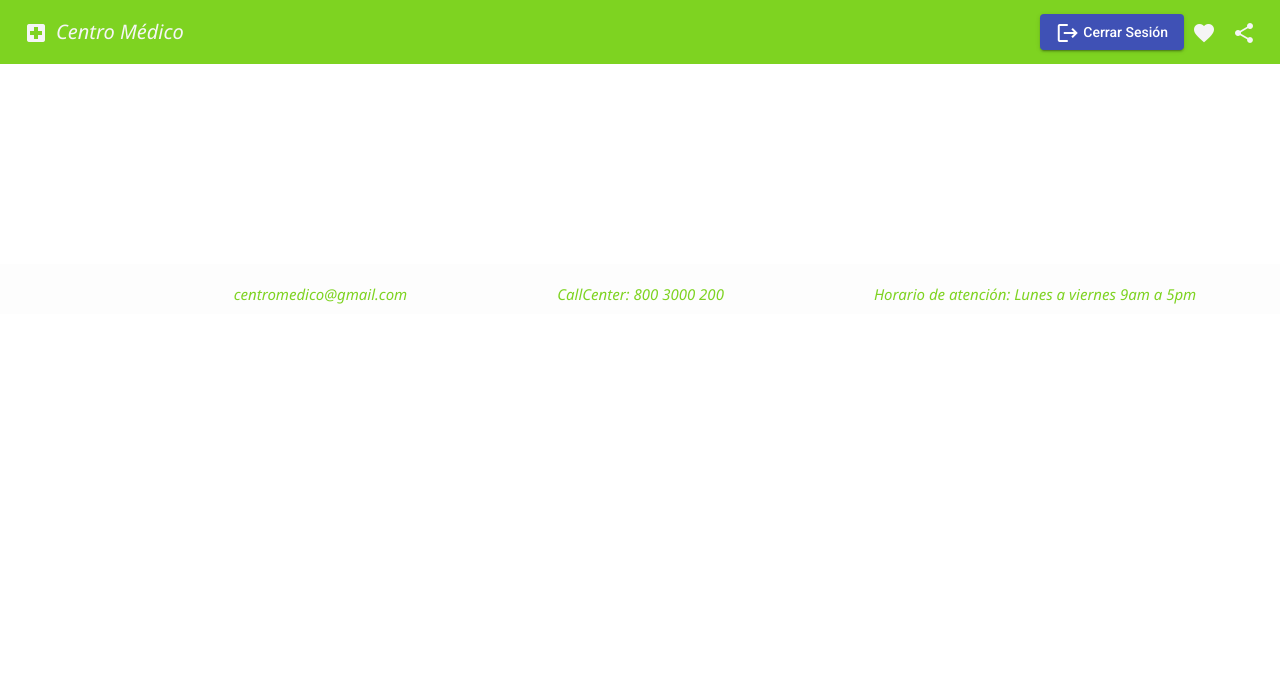
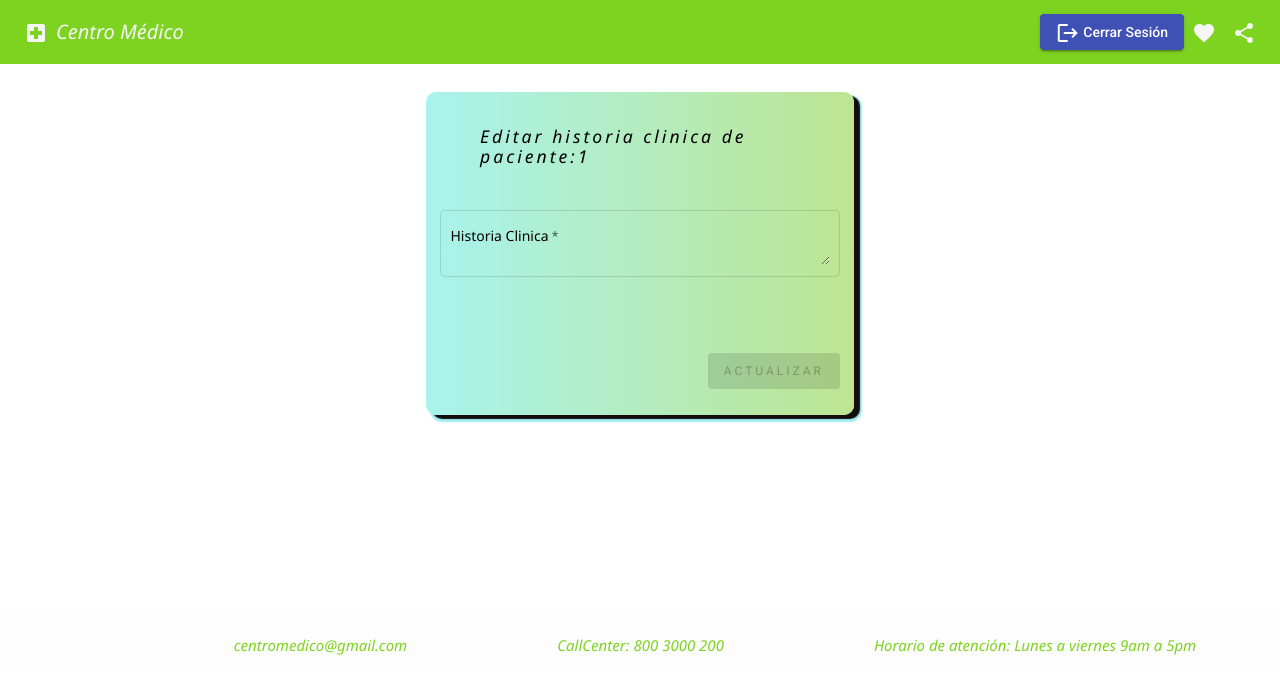
Before and after one commit to Dhereck1/ProyectoWeb, an Angular app: page /admin/1/historia/editar in a window 1280 px wide. Before the commit this address led to /. Shown: the top 694 px of the page. Built offline with nearby package versions, Linux system fonts and the light colour scheme; no server answers.

Commit message:
historia clinica editable

```diff
--- a/src/app/app-routing.module.ts
+++ b/src/app/app-routing.module.ts
@@ -14,6 +14,7 @@ import { HistoriaClinicaComponent } from './components/paciente/historia-clinica
 import { FormCitaAdminComponent } from './components/form-cita-admin/form-cita-admin.component';
 
 import { ReporteUsuariosComponent } from './components/admin/reporte-usuarios/reporte-usuarios.component';
+import { EditarHistoriaComponent } from './components/paciente/historia-clinica/editar-historia/editar-historia.component';
 
 
 
@@ -27,8 +28,10 @@ const routes: Routes = [
   {path: 'admin/listar-citas-admin', component: ListarCitasAdminComponent},
   {path: 'admin/reporte', component: ReporteUsuariosComponent},
   {path: 'paciente/:id/reserva', component:PedirCitaComponent},
-  {path:'paciente/:id/historia',component:HistoriaClinicaComponent},
+  {path:'paciente/:id/historia',component:HistoriaClinicaComponent,data: { viewOption: 'paciente' }},
+  {path:'admin/:id/historia',component:HistoriaClinicaComponent,data: { viewOption: 'admin' }},
   {path: 'admin/formCitaAdmi/:id', component: FormCitaAdminComponent},
+  {path: 'admin/:id/historia/editar', component: EditarHistoriaComponent},
   {path:'', redirectTo: '/home', pathMatch: 'full' }
 ];
 
--- a/src/app/app.module.ts
+++ b/src/app/app.module.ts
@@ -22,6 +22,7 @@ import { HistoriaClinicaComponent } from './components/paciente/historia-clinica
 import { FormCitaAdminComponent } from './components/form-cita-admin/form-cita-admin.component';
 
 import { ReporteUsuariosComponent } from './components/admin/reporte-usuarios/reporte-usuarios.component';
+import { EditarHistoriaComponent } from './components/paciente/historia-clinica/editar-historia/editar-historia.component';
 
 
 
@@ -41,7 +42,8 @@ import { ReporteUsuariosComponent } from './components/admin/reporte-usuarios/re
     HistoriaClinicaComponent,
     ReporteUsuariosComponent,
     FormCitaAdminComponent,
-    ReporteUsuariosComponent
+    ReporteUsuariosComponent,
+    EditarHistoriaComponent
   ],
   imports: [
     BrowserModule,
--- a/src/app/components/admin/reporte-usuarios/reporte-usuarios.component.html
+++ b/src/app/components/admin/reporte-usuarios/reporte-usuarios.component.html
@@ -1,5 +1,5 @@
 <div class="main-container">
-    <div class="card transition" *ngFor="let paciente of Pacientes" (click)="editarHist(paciente)">
+    <div class="card transition" *ngFor="let paciente of Pacientes" (click)="verHist(paciente)">
         <h2 class="transition" >Paciente: {{paciente.nombre}} {{paciente.apellido}}</h2>
         <div class="cta-container transition"><a href="#" class="cta"></a></div> <!--aqui se agrega la funcion on click para modificar reporte-->
         <div class="card_circle transition"></div>
--- a/src/app/components/admin/reporte-usuarios/reporte-usuarios.component.ts
+++ b/src/app/components/admin/reporte-usuarios/reporte-usuarios.component.ts
@@ -23,9 +23,9 @@ export class ReporteUsuariosComponent implements OnInit {
       this.Pacientes=datos;
     });
   }
-  editarHist(paciente: paciente){
-    console.log(paciente)
 
+  verHist(paciente: paciente){
+    this.router.navigate(["admin",paciente.idUsuario,"historia"])
   }
 
 }
--- /dev/null
+++ b/src/app/components/paciente/historia-clinica/editar-historia/editar-historia.component.html
@@ -0,0 +1,13 @@
+<div class="container">
+    <form class="form" [formGroup]="form" (ngSubmit)="actHist()">  <!-- onSubmit crear funcion que valide campos-->
+    <label class="labelForm">Editar historia clinica de paciente:{{this.id}}</label>
+    <p>
+        <mat-form-field appearance="outline">
+        <mat-label>Historia Clinica</mat-label>
+        <textarea minlength="10" matInput placeholder="Historia clinica del paciente" formControlName="historia" type="textarea" class="input"></textarea>
+        </mat-form-field>
+    </p>
+    <p class="button-container field">
+        <button type="submit" mat-raised-button class="button" [disabled]="!form.valid">Actualizar</button>
+    </form>
+</div>
--- /dev/null
+++ b/src/app/components/paciente/historia-clinica/editar-historia/editar-historia.component.scss
@@ -0,0 +1,92 @@
+@import url('https://fonts.googleapis.com/css?family=Fjalla+One&display=swap');
+$form-bg: #78a5e9;
+$form-shadow: #130c0c;
+$label-color: #7f7f7f;
+$button-bg:rgb(160, 244, 250);
+$button-color: #1e1f26;
+$fontColor: rgb(250, 245, 245);
+
+.container {
+  max-width: auto;
+  margin: 0 auto;
+  margin-top: 2em;
+  display:flex;
+
+}
+
+.labelForm{
+  font-size: 1.1rem;
+  font-weight: 500;
+  margin-top: 20px;
+  margin-bottom: 20px;
+  color:black;
+  font-style: italic;
+  letter-spacing: 3px;
+  font-weight:initial;
+  font-family:'Segoe UI', Tahoma, Geneva, Verdana, sans-serif;
+  margin-left: 40px;
+}
+
+.field {
+  margin-top: 3em;
+}
+.input-full-width {
+  width: 100%;
+}
+.form {
+  min-width: 150px;
+  max-width: 400px;
+  width: 50%;
+  margin: 0 auto;
+  display: flex;
+  flex-direction: column;
+  border-radius: 10px;
+  padding: 1em;
+  background:linear-gradient(to right, #a9f3ed, #bde591) !important;
+  box-shadow: 6px 4px 1px $form-shadow, 6px 5px 1px 2px rgba(80, 223, 233, 0.527);
+  transition: .5s ease;
+}
+
+mat-label {
+  color: black;
+  font-family:'Segoe UI', Tahoma, Geneva, Verdana, sans-serif;
+}
+
+.button-container {
+  display: flex;
+  justify-content: flex-end;
+}
+.button {
+  width: auto;
+  background-color: whitesmoke;
+  color: $button-color;
+  font-weight: 400;
+  font-size: 12px;
+  letter-spacing: 3px;
+  text-transform: uppercase;
+  margin-left: 20px;
+}
+.error {
+  color: $fontColor;
+}
+
+
+:host ::ng-deep .mat-form-field-underline {
+    /*display: none;*/
+    background-color: $button-bg !important;
+  }
+
+:host ::ng-deep .mat-form-field-ripple {
+    background-color:$fontColor !important;
+}
+
+:host ::ng-deep .mat-form-field-appearance-outline .mat-form-field-outline-thick {
+  color: rgb(236, 255, 253);
+}
+
+
+mat-form-field{
+  width:auto;
+  margin-left: 40px;
+  display: unset;
+}
--- /dev/null
+++ b/src/app/components/paciente/historia-clinica/editar-historia/editar-historia.component.ts
@@ -0,0 +1,48 @@
+import { Component, OnInit } from '@angular/core';
+import { FormBuilder, FormGroup, Validators } from '@angular/forms';
+import { ActivatedRoute, Router } from '@angular/router';
+import { paciente } from 'src/app/interfaces/interfaces';
+import { ConexionService } from 'src/app/servicios/conexion.service';
+import { PacienteService } from 'src/app/servicios/paciente.service';
+
+@Component({
+  selector: 'app-editar-historia',
+  templateUrl: './editar-historia.component.html',
+  styleUrls: ['./editar-historia.component.scss']
+})
+export class EditarHistoriaComponent implements OnInit {
+
+  constructor(
+    private fb:FormBuilder,
+    private router: Router,
+    private route: ActivatedRoute,
+    private service: ConexionService,
+    private servicePaciente: PacienteService
+  ) { }
+  form!: FormGroup;
+  id=""
+  paciente:paciente;
+
+  ngOnInit(): void {
+    this.id=this.route.snapshot.paramMap.get('id') as string;
+
+    this.form = this.fb.group({
+      historia: ['', [Validators.required]]
+    });
+
+    this.servicePaciente.getPaciente(Number(this.id)).subscribe(paciente=>{
+      this.form.get("historia").setValue(paciente[0].historiaClinica);
+      this.paciente=paciente[0]
+    })
+  }
+
+  actHist(){
+    this.paciente.historiaClinica=this.form.get("historia").value
+    this.servicePaciente.actHistoria(this.paciente).subscribe(res=>{
+      console.log(res);
+    })
+    this.router.navigate(["admin","reporte"])
+
+  };
+
+}
--- a/src/app/components/paciente/historia-clinica/historia-clinica.component.html
+++ b/src/app/components/paciente/historia-clinica/historia-clinica.component.html
@@ -16,7 +16,7 @@
     <div class="card transition">
         <h2 class="transition" >Historia Clinica <br> Paciente: {{paciente[0].nombre}} {{paciente[0].apellido}}</h2>
         <p> {{paciente[0].historiaClinica}}</p>
-        <div class="cta-container transition"><a href="#" class="cta" *ngIf="paciente[0].rol!=2">Editar</a></div> <!--aqui se agrega la funcion on click para modificar reporte-->
+        <div class="cta-container transition"><a (click)="editarHist()" class="cta" *ngIf="rol!=2">Editar</a></div> <!--aqui se agrega la funcion on click para modificar reporte-->
         <div class="card_circle transition"></div>
     </div>
   </div>
--- a/src/app/components/paciente/historia-clinica/historia-clinica.component.ts
+++ b/src/app/components/paciente/historia-clinica/historia-clinica.component.ts
@@ -13,15 +13,25 @@ export class HistoriaClinicaComponent implements OnInit {
   constructor(private router: Router , private route:ActivatedRoute , private servicio:PacienteService) { }
 
   id="";
+  rol:number;
   paciente:Array<paciente>=[];
 
 
   ngOnInit(): void {
 
     this.id=this.route.snapshot.paramMap.get('id') as string;
+    if(this.route.snapshot.data.viewOption=="paciente"){
+      this.rol=2
+    }else{
+      this.rol=1
+    }
     this.servicio.getPaciente(Number(this.id)).subscribe(dato=>{
       this.paciente=dato;
     })
   }
 
+  editarHist(){
+    this.router.navigate(["admin",this.id,"historia","editar"])
+  }
+
 }
--- a/src/app/servicios/paciente.service.ts
+++ b/src/app/servicios/paciente.service.ts
@@ -17,6 +17,9 @@ export class PacienteService {
     console.log(cliente)
     return this.servicio.post(`${this.servidor}/api/paciente/registro`,cliente)
   }
+  actHistoria(cliente:paciente):Observable<any>{
+    return this.servicio.put(`${this.servidor}/api/paciente/actHist`,cliente)
+  }
   setPacientes(lista:paciente[]){
     this.lista=lista;
   }
```
Also changed, not shown: 1 other file (tests, documents, lock files or other folders).
